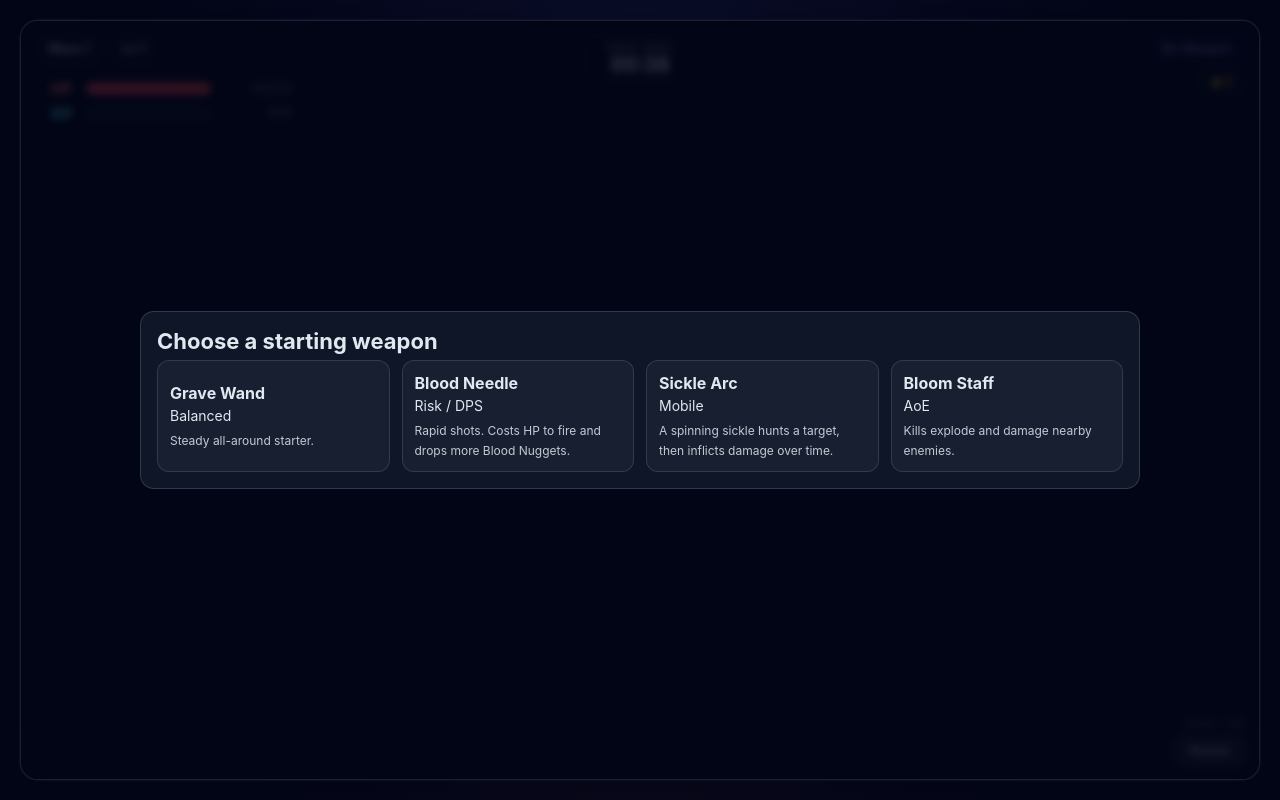
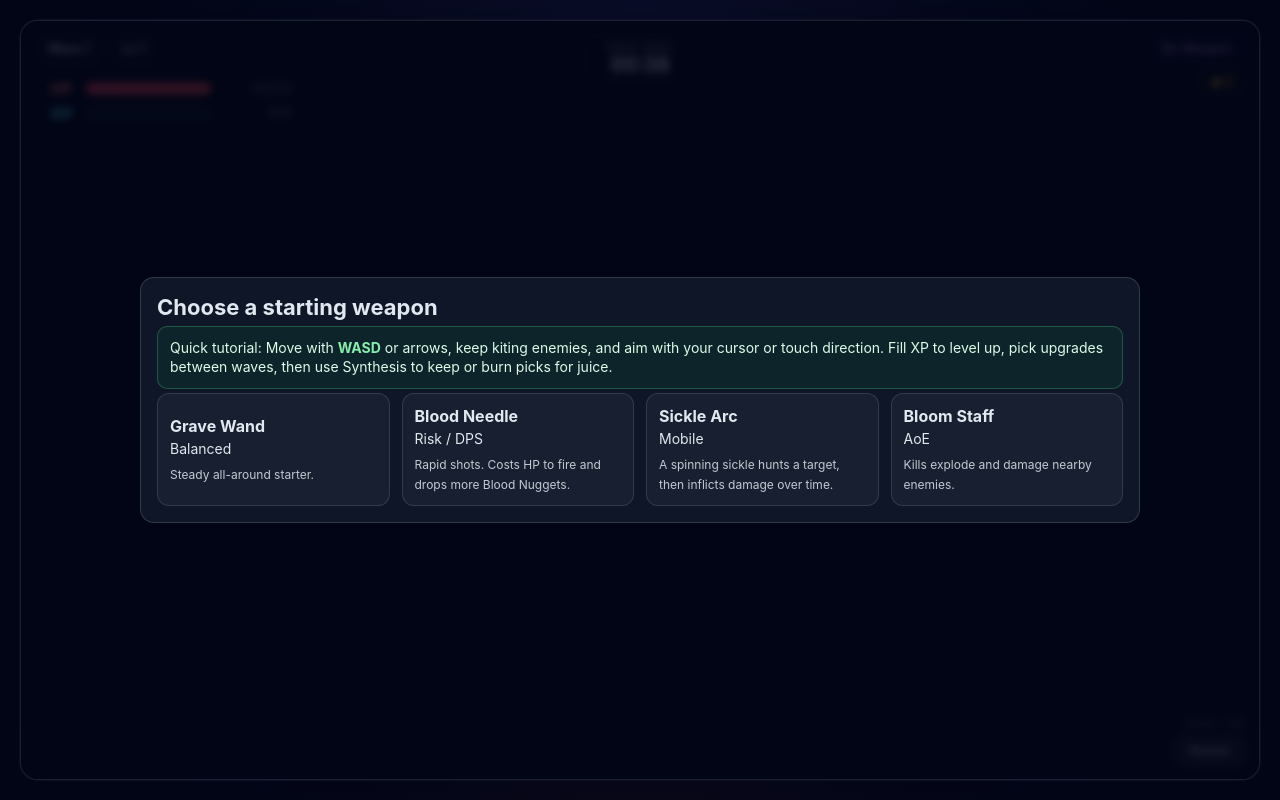
Before and after one commit to flimmbark-source/BloodJuice, a React (Vite) app: page / in a window 1280 px wide. Built offline with nearby package versions, Linux system fonts and the light colour scheme.

Commit message:
feat: add in-game quick tutorial to start modal

```diff
--- a/src/components/WeaponSelect.tsx
+++ b/src/components/WeaponSelect.tsx
@@ -4,6 +4,10 @@ export function WeaponSelect({ onChoose }: { onChoose: (k: string) => void }) {
   return (
     <div>
       <h2>Choose a starting weapon</h2>
+      <p className="start-tutorial">
+        Quick tutorial: Move with <strong>WASD</strong> or arrows, keep kiting enemies, and aim with your cursor or touch direction.
+        Fill XP to level up, pick upgrades between waves, then use Synthesis to keep or burn picks for juice.
+      </p>
       <div className="grid">
         {WEAPONS.map((w) => (
           <button key={w.k} onClick={() => onChoose(w.k)} className="card">
--- a/src/styles/index.css
+++ b/src/styles/index.css
@@ -373,3 +373,17 @@ button {
   .hud-hint { display: none; }
   .hud-vitals { min-width: clamp(160px, 36vw, 220px); }
 }
+
+
+.start-tutorial {
+  margin: 0 0 clamp(8px, 1.6vmin, 12px);
+  padding: clamp(8px, 1.6vmin, 12px);
+  border-radius: 10px;
+  background: rgba(34, 197, 94, 0.08);
+  border: 1px solid rgba(74, 222, 128, 0.28);
+  color: #dcfce7;
+}
+
+.start-tutorial strong {
+  color: #86efac;
+}
```
